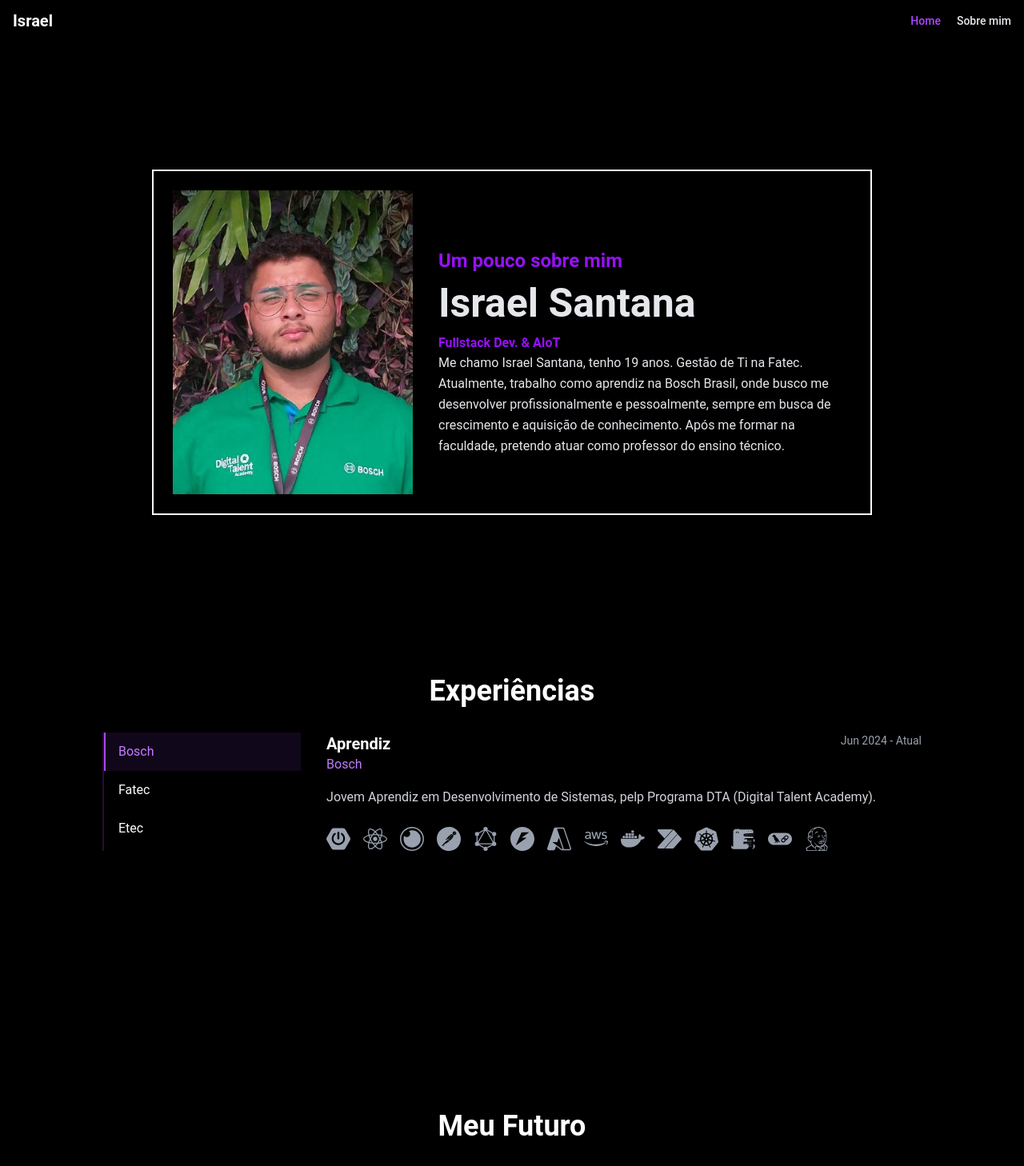
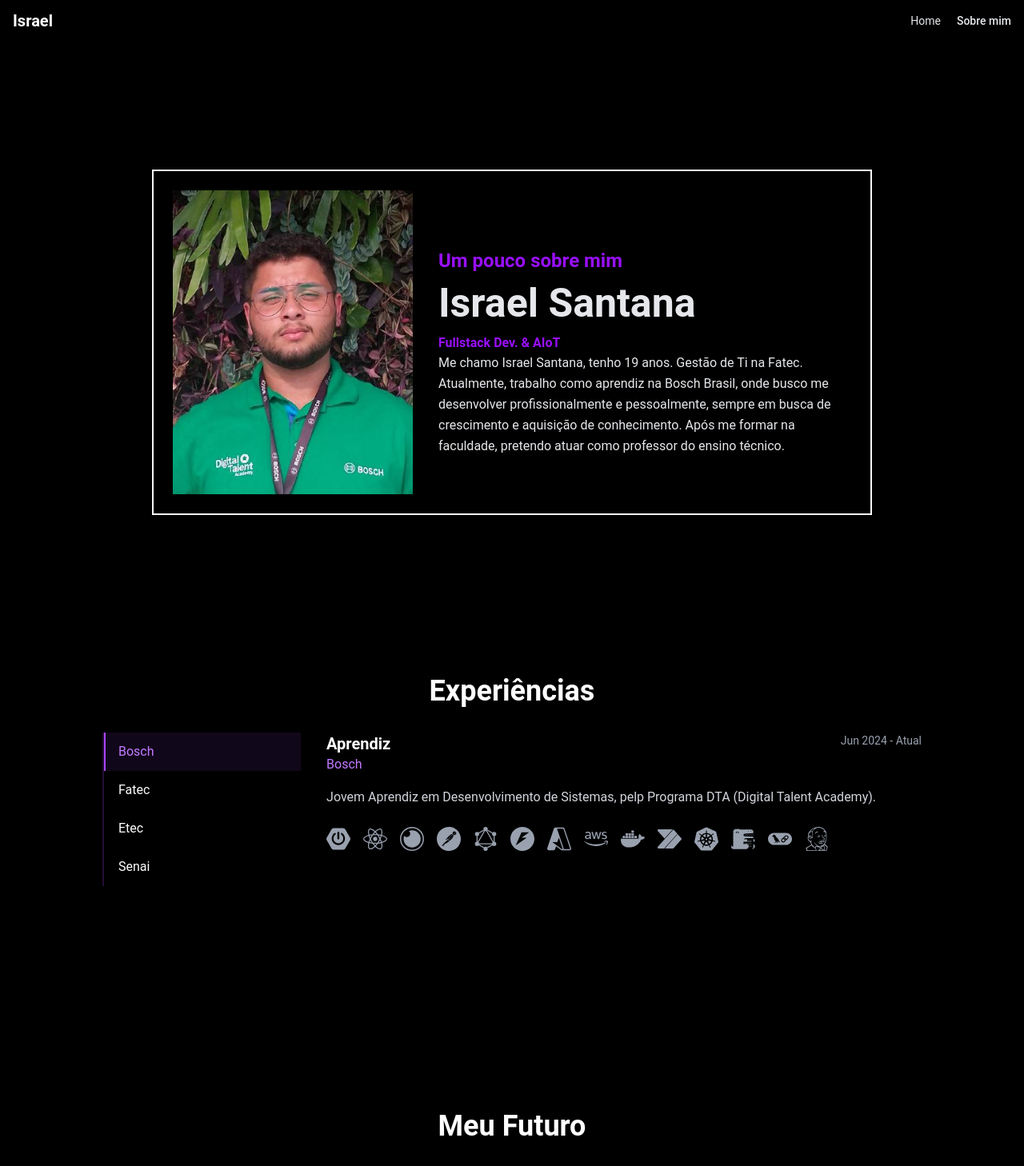
Before and after one commit to RaelMorais/nextJs-portfolio-, a Next.js app: page /aboutMe in a window 1280 px wide. Shown: the top 1458 px of the page at 80% size. Built offline with nearby package versions, Linux system fonts and the light colour scheme.

Commit message:
finalizando

```diff
--- a/src/app/components/Footer.js
+++ b/src/app/components/Footer.js
@@ -1,14 +1,13 @@
 import React from 'react';
 import { FaInstagram, FaSteam, FaLinkedin, FaGithub } from 'react-icons/fa';
 
-// Componente reutilizável para os links sociais
-// A classe `text-gray-400 hover:text-white` controla a cor
+// `text-gray-400 hover:text-white`
 const SocialLink = ({ href, ariaLabel, children }) => (
   <a href={href} className="text-gray-400 hover:text-white" aria-label={ariaLabel}>
     {children}
   </a>
 );
-const today = new Date(); // Cria um objeto de data com a data atual
+const today = new Date();
 const year = today.getFullYear();
 
 export function Footer() {
--- a/src/app/components/Header.js
+++ b/src/app/components/Header.js
@@ -85,13 +85,14 @@
         >
           <div className="flex flex-col gap-5 mt-5 sm:flex-row sm:items-center sm:justify-end sm:mt-0 sm:pl-5">
             <a
-              className="font-medium text-purple-500 focus:outline-none"
+              className="font-large  text-gray-200 hover:text-gray-400  focus:outline-none"
               href="/"
               aria-current="page"
               onClick={() => setIsOpen(false)}
             >
               Home
             </a>
+
             {/* <a
               className="font-medium text-gray-200 hover:text-gray-400 focus:outline-none focus:text-gray-400"
               href="/aboutMe"
@@ -127,6 +128,8 @@
               Sobre mim
 
             </a>
+
+
           </div>
         </div>
       </nav>
--- a/src/app/components/about/experience.js
+++ b/src/app/components/about/experience.js
@@ -10,7 +10,7 @@
 } from 'react-icons/si';
 
 
-// Objeto de mapeamento para os ícones
+
 const stackIcons = {
   'FaReact': FaReact,
   'SiNextdotjs': SiNextdotjs,
@@ -81,14 +81,14 @@
       descricao: "Primeira formação na área de Ti, onde adiquiri conhecimento técnico e uma boa base em lógica.",
       stacks: ['FaAws', 'FaDocker', 'FaGitAlt', 'FaPhp']
     },
-    // {
-    //   empresa: "Senai",
-    //   cargo: "Desenvolvimento de Sistemas",
-    //   link: "#",
-    //   periodo: "Jun 2024 - Atual",
-    //   descricao: "Formação em conjunto com a Bosch, onde desenvolvi minhas capacidades técnicas e profissionais.",
-    //   stacks: ['FaAws', 'FaDocker', 'FaGitAlt']
-    // }
+    {
+      empresa: "Senai",
+      cargo: "Desenvolvimento de Sistemas",
+      link: "#",
+      periodo: "Jun 2024 - Atual",
+      descricao: "Formação em conjunto com a Bosch, onde desenvolvi minhas capacidades técnicas e profissionais.",
+      stacks: ['FaAws', 'FaDocker', 'FaGitAlt']
+    }
   ];
 
   const [selecionado, setSelecionado] = useState(0);
--- a/src/app/components/main/Contacts.js
+++ b/src/app/components/main/Contacts.js
@@ -7,7 +7,7 @@
 useEffect(() => {
      AOS.init({ duration: 1000, once: true });
    }, []);
-// Array de dados para os contatos
+//arrrrrrei
 const contatosData = [
   // {
   //   icon: FaEnvelope,
@@ -35,7 +35,6 @@
   },
 ];
 
-// Componente reutilizável para cada cartão de contato
 const ContactCard = ({ icon: Icon, label, value, link }) => (
   <div data-aos="fade-up" className="flex flex-col items-center p-4">
     <a
--- a/src/app/components/main/MainHeader.js
+++ b/src/app/components/main/MainHeader.js
@@ -9,7 +9,7 @@
   }, []);
     return(
     <>
-        <div  data-aos="fade-up" className="w-56 h-56 rounded-full border-4 border-purple-600  shadow-lg shadow-purple-800 overflow-hidden">
+        <div  data-aos="fade-up" className="w-96 h-96 rounded-full border-4 border-purple-600  shadow-lg shadow-purple-800 overflow-hidden">
             <img
               src={meImage}
               alt="Israel Santana"
@@ -32,7 +32,7 @@
 
       <div data-aos="fade-up" className="flex flex-col items-center gap-4">
         <a
-          href="/Israel_CV.pdf"
+          href="/files/Curriculo_Israel.pdf"
           download
           className="px-6 py-3 bg-purple-700 hover:bg-purple-600 transition rounded-full text-white font-medium shadow-md shadow-purple-500"
         >
@@ -40,7 +40,7 @@
         </a>
         <a
           href="#contact"
-          className="text-gray-200 text-sm hover:text-blue-500 underline"
+          className="text-sm text-gray-200 hover:text-gray-400"
         >
           Entre em contato!
         </a>
--- a/src/app/components/main/MainProjects.js
+++ b/src/app/components/main/MainProjects.js
@@ -181,7 +181,7 @@
    {
     title: "EM BREVE...",
     image: "",
-    alt: "Collage.fm",
+    alt: "",
     technologies: [
       // {
       //   name: "Next.js",
@@ -204,8 +204,8 @@
 ];
 const ProjectCard = ({ title, image, alt, technologies, description, link }) => {
     return (
-      <div data-aos="fade-up" className="relative group  overflow-hidden shadow-lg" id='#projetos'>
-        {/* Usando uma div com imagem de fundo */}
+      <div data-aos="fade-up" className="relative group  overflow-hidden shadow-lg" id='projetos'>
+
             <div
           className="w-full h-64 object-cover transition-transform duration-300 group-hover:scale-105 bg-cover bg-center"
           style={{ backgroundImage: `url(${image})` }}
```
Also changed, not shown: 2 other files (tests, documents, lock files or other folders).
